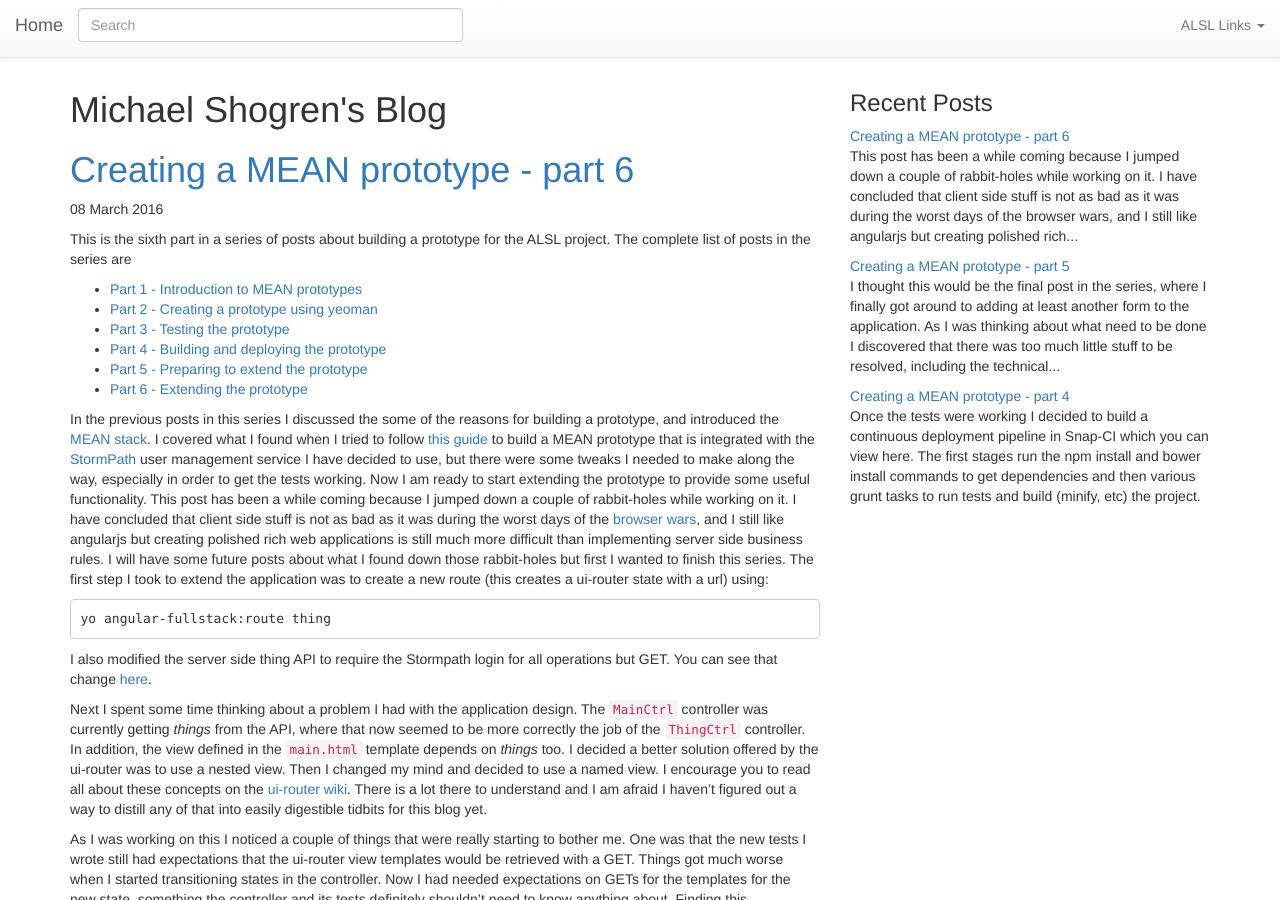
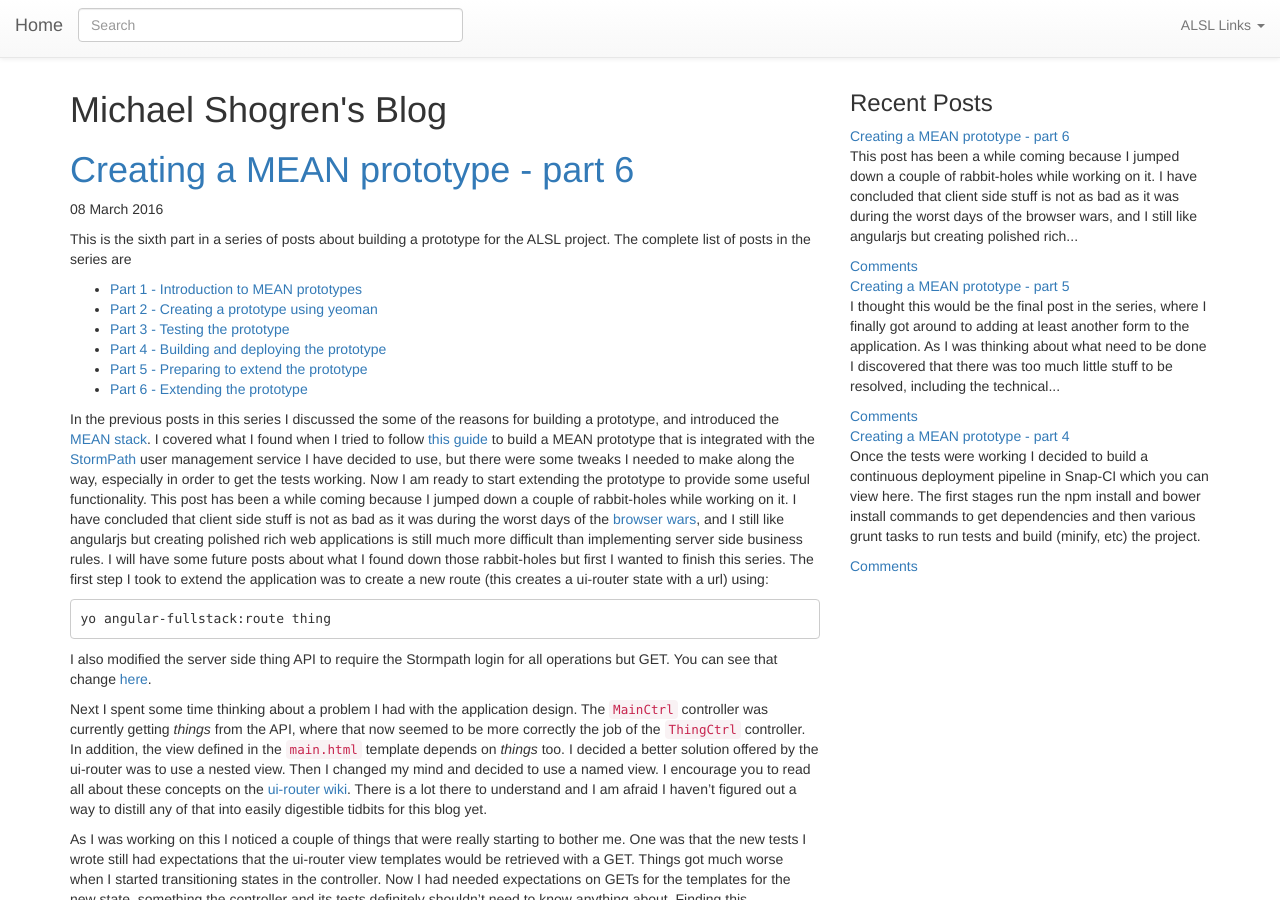
Before and after one commit to mshogren/mshogren.github.io, a Jekyll site: the page built from index.html, in a window 1280 px wide and 900 px high. Built offline with Jekyll 4.4.1, drawn with Linux system fonts in a browser that asks for light colours; nearby versions of some CDN libraries; the list of posts is cut into pages by our own code; comment, search, counter and statistics services are not loaded.

```diff
--- a/index.html
+++ b/index.html
@@ -36,7 +36,7 @@
       <div>
         <a href="{{ post.url }}">{{ post.title }}</a>
         <p>{% if post.content contains '<!--excerpt.start-->' and post.content contains '<!--excerpt.end-->' %}{{ ((post.content | split:'<!--excerpt.start-->' | last) | split: '<!--excerpt.end-->' | first) | strip_html | strip_newlines | remove:  "	" | escape | remove: "\" | truncatewords: 50 }}{% else %}{{ post.content | strip_html | strip_newlines | remove:  "	" | escape | remove: "\" | truncatewords: 50 }}{% endif %}</p>
-        <a href="{{ post.url }}#disqus_thread" data-disqus-identifier="{{post.url}}"></a>
+        <a href="{{ post.url }}#disqus_thread">Comments</a>
       </div>
     {% endfor %}
   </div>
```
